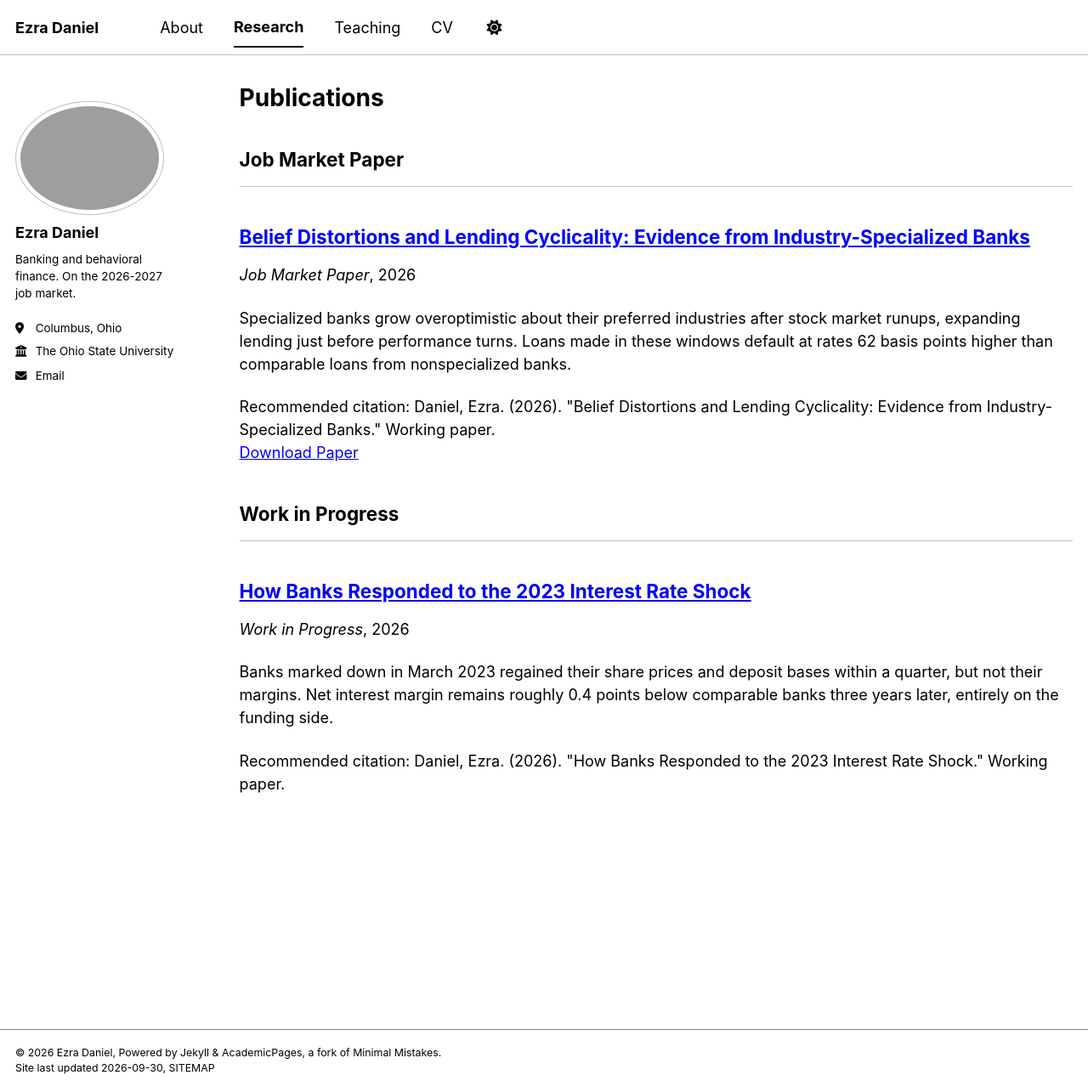
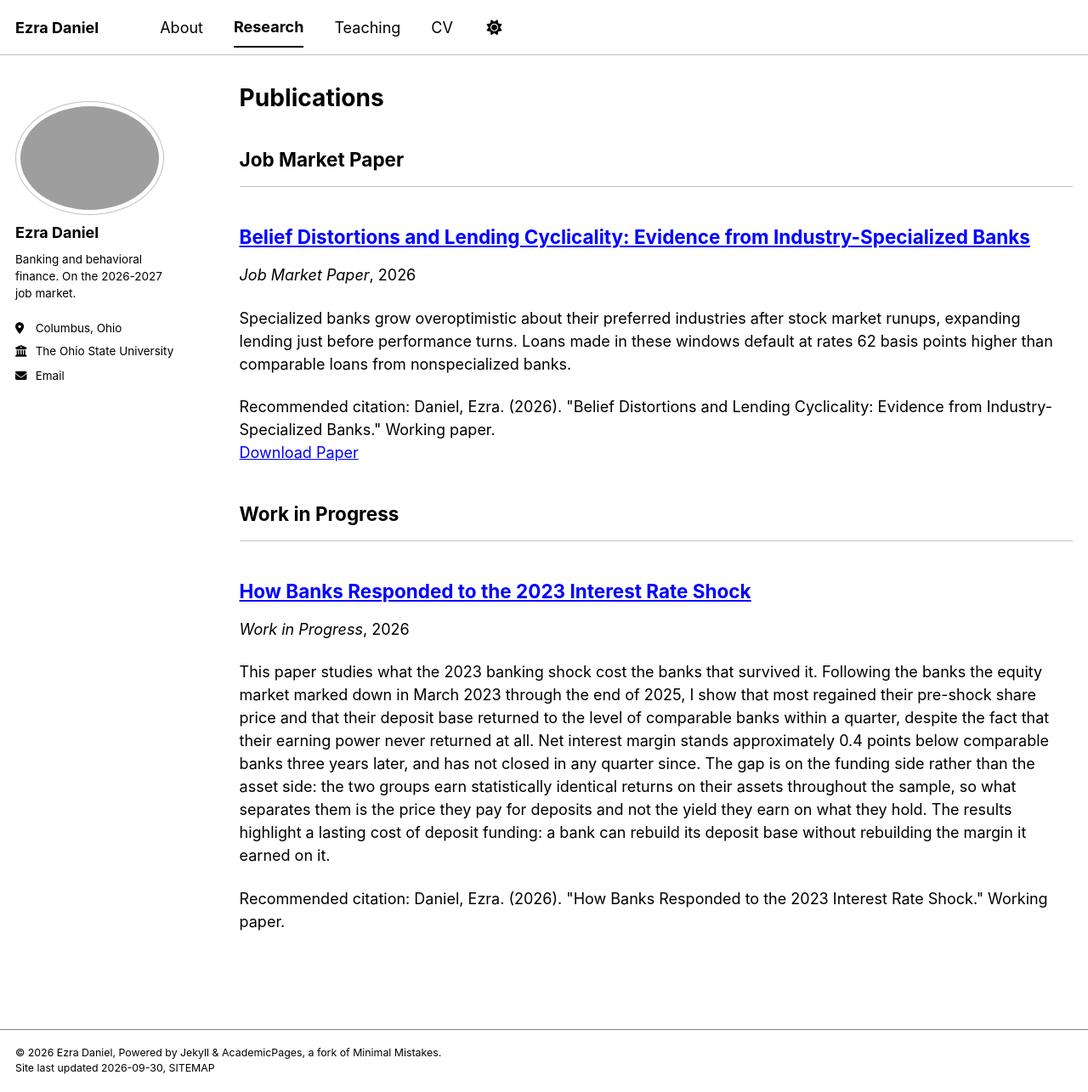
Before and after one commit to ezra-daniel/ezra-daniel.github.io, a Jekyll site: the page built from _pages/publications.html, in a window 1280 px wide and 1285 px high. Shown: the whole window at 85% size. Built offline with Jekyll 4.4.1, drawn with Linux system fonts in a browser that asks for light colours; a style sheet for code colours, icons or effects is not loaded.

Commit message:
Revise excerpt for 2023 interest rate shock publication
Updated the excerpt to provide a detailed analysis of the 2023 banking shock and its impact on banks' financial performance.

```diff
--- a/_publications/2026-06-01-banks-2023-rate-shock.md
+++ b/_publications/2026-06-01-banks-2023-rate-shock.md
@@ -3,7 +3,7 @@ title: "How Banks Responded to the 2023 Interest Rate Shock"
 collection: publications
 category: progress
 permalink: /publication/2026-06-01-banks-2023-rate-shock
-excerpt: 'Banks marked down in March 2023 regained their share prices and deposit bases within a quarter, but not their margins. Net interest margin remains roughly 0.4 points below comparable banks three years later, entirely on the funding side.'
+excerpt: 'This paper studies what the 2023 banking shock cost the banks that survived it. Following the banks the equity market marked down in March 2023 through the end of 2025, I show that most regained their pre-shock share price and that their deposit base returned to the level of comparable banks within a quarter, despite the fact that their earning power never returned at all. Net interest margin stands approximately 0.4 points below comparable banks three years later, and has not closed in any quarter since. The gap is on the funding side rather than the asset side: the two groups earn statistically identical returns on their assets throughout the sample, so what separates them is the price they pay for deposits and not the yield they earn on what they hold. The results highlight a lasting cost of deposit funding: a bank can rebuild its deposit base without rebuilding the margin it earned on it.'
 date: 2026-06-01
 venue: 'Work in Progress'
 citation: 'Daniel, Ezra. (2026). "How Banks Responded to the 2023 Interest Rate Shock." Working paper.'
```
